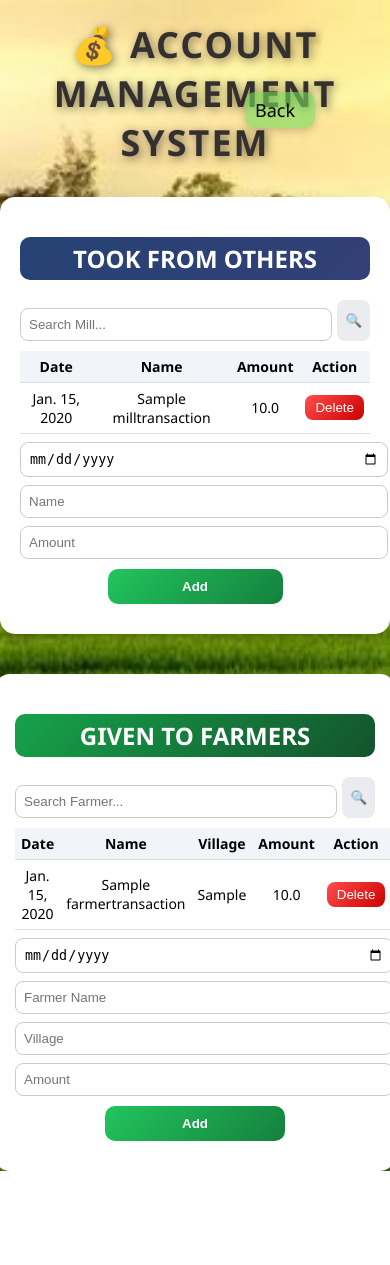
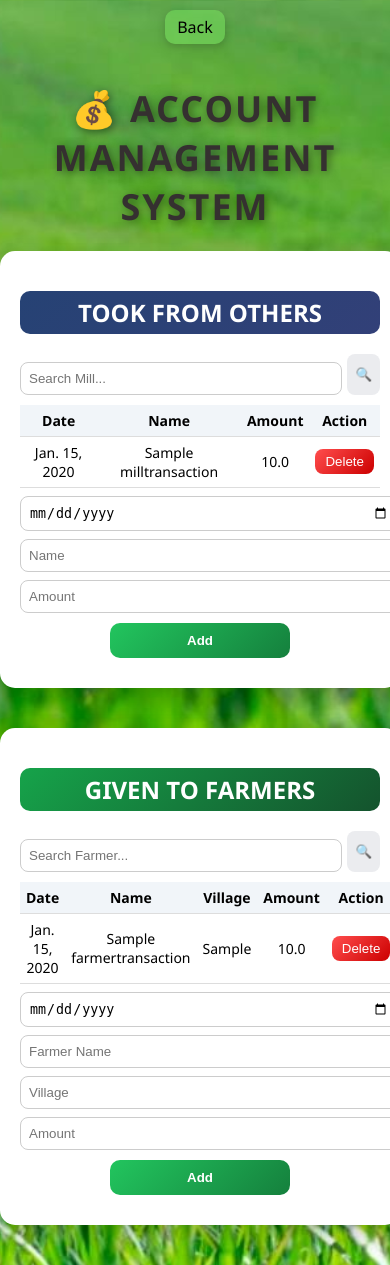
Before and after one commit to saireddy2005/agriportal, a Django app: page /account-management/ in a window 390 px wide; the page is wider, and only the part inside the window is pictured. Before the commit the page ends 1171 px from the top of that part, so only its background shows below. Run offline with Django 5.2, Linux system fonts and the light colour scheme; a user stored in the database is signed in; tables that the repository leaves empty hold one stand-in row (values such as "Sample post").

Commit message:
fixed mobile layout and back button and title

```diff
--- a/core/templates/core/account_management.html
+++ b/core/templates/core/account_management.html
@@ -3,28 +3,52 @@
 <head>
     <title>Account Management</title>
 
+    <!-- ✅ MOBILE SUPPORT -->
+    <meta name="viewport" content="width=device-width, initial-scale=1.0">
+
     <style>
         body {
             margin: 0;
             font-family: 'Segoe UI', sans-serif;
+
+            background: url("/media/paddy3.jpeg") no-repeat center center fixed;
+            background-size: cover;
+            min-height: 100vh;
         }
 
-        /* BACKGROUND FIX */
-        body {
-
-background-image:url("/media/paddy.jpg");
-            background-size: cover;
-        }
-
-        /* 🔥 STYLISH TITLE */
+        /* TITLE */
         .title {
             text-align: center;
             font-size: 36px;
             font-weight: bold;
-            margin-top: 20px;
+            margin-top: 40px;
             color: rgb(53, 48, 48);
             text-shadow: 2px 2px 10px rgba(0,0,0,0.5);
             letter-spacing: 2px;
+        }
+
+        /* ✅ BACK BUTTON FIX (CENTER + MOVING) */
+        .back-container {
+            display: flex;
+            justify-content: center;
+            margin-top: 10px;
+        }
+
+        .back-btn {
+            background: rgba(118, 218, 93, 0.6);
+            color: black;
+            padding: 6px 12px;
+            border-radius: 10px;
+            text-decoration: none;
+            font-weight: 500;
+            box-shadow: 0 3px 8px rgba(0,0,0,0.2);
+            font-size: 16px;
+            transition: 0.3s;
+        }
+
+        .back-btn:hover {
+            background: #7ad474;
+            transform: scale(1.05);
         }
 
         /* CONTAINER */
@@ -34,6 +58,21 @@ background-image:url("/media/paddy.jpg");
             gap: 40px;
             margin-top: 30px;
             flex-wrap: wrap;
+            align-items: flex-start;
+            padding-bottom: 40px;
+        }
+
+        /* MOBILE FIX */
+        @media (max-width: 768px) {
+            .container {
+                flex-direction: column;
+                align-items: center;
+                margin-top: 20px;
+            }
+
+            .box {
+                width: 90%;
+            }
         }
 
         /* CARD */
@@ -45,7 +84,6 @@ background-image:url("/media/paddy.jpg");
             box-shadow: 0 10px 25px rgba(0,0,0,0.2);
         }
 
-        /* HEADERS */
         .box h2 {
             text-align: center;
             padding: 5px;
@@ -55,14 +93,12 @@ background-image:url("/media/paddy.jpg");
 
         .mill-title {
             background: linear-gradient(135deg, #264274, #324078);
-
         }
 
         .farmer-title {
             background: linear-gradient(135deg, #16a34a, #14532d);
         }
 
-        /* SEARCH */
         .search-bar {
             display: flex;
             gap: 5px;
@@ -79,13 +115,11 @@ background-image:url("/media/paddy.jpg");
         .search-btn {
             padding: 5px 8px;
             background: #ebecef;
-            color: white;
             border: none;
             border-radius: 8px;
             cursor: pointer;
         }
 
-        /* TABLE */
         table {
             width: 100%;
             border-collapse: collapse;
@@ -103,7 +137,6 @@ background-image:url("/media/paddy.jpg");
             background: #f1f5f9;
         }
 
-        /* INPUTS */
         input {
             width: 100%;
             padding: 8px;
@@ -112,7 +145,13 @@ background-image:url("/media/paddy.jpg");
             border: 1px solid #ccc;
         }
 
-        /* ADD BUTTON (SMALL WIDTH) */
+        /* ✅ MOBILE DATE FIX */
+        input[type="date"] {
+            appearance: auto;
+            -webkit-appearance: auto;
+            background: white;
+        }
+
         .add-btn {
             width: 50%;
             margin: 10px auto;
@@ -126,7 +165,6 @@ background-image:url("/media/paddy.jpg");
             font-weight: bold;
         }
 
-        /* DELETE BUTTON */
         .delete-btn {
             background: linear-gradient(135deg, #ff4d4d, #cc0000);
             color: white;
@@ -139,41 +177,16 @@ background-image:url("/media/paddy.jpg");
         .delete-btn:hover {
             transform: scale(1.05);
         }
-.top-bar {
-    position: absolute;
-    top: 20px;
-    left: 20px;
-}
 
-.back-btn {
-position: absolute;
-left: 260px;
-top: 90px;
-transform: translate(-50%,-50%);
-
-   background:rgba(118, 218, 93, 0.6);
-    color: black;
-    padding: 6px 10px;
-    width: 50px;
-    border-radius: 10px;
-    text-decoration: none;
-    font-weight: 500;
-    box-shadow: 0 3px 8px rgba(0,0,0,0.2);
-    font-size: 18px;
-    transition: 0.3s;
-
-}
-
-.back-btn:hover {
-    background: #7ad474;
-    transform: translate(-50%,-50%);scale :(1.05);
-}
     </style>
 </head>
-<div class="top-bar">
+
+<body>
+
+<!-- ✅ CENTERED BACK BUTTON -->
+<div class="back-container">
     <a href="{% url 'profile' %}" class="back-btn">Back</a>
 </div>
-<body>
 
 <div class="title">💰 ACCOUNT MANAGEMENT SYSTEM</div>
 
@@ -183,13 +196,11 @@ transform: translate(-50%,-50%);
     <div class="box">
         <h2 class="mill-title">TOOK FROM OTHERS</h2>
 
-        <!-- SEARCH -->
         <form method="GET" class="search-bar">
             <input type="text" name="mill_search" placeholder="Search Mill...">
             <button class="search-btn">🔍</button>
         </form>
 
-        <!-- TABLE -->
         <table>
             <tr>
                 <th>Date</th>
@@ -213,33 +224,24 @@ transform: translate(-50%,-50%);
             {% endfor %}
         </table>
 
-        <!-- ADD -->
         <form method="POST">
             {% csrf_token %}
             <input type="date" name="mill_date" required>
-
-            <!-- ONLY TEXT -->
-            <input type="text" name="mill_name" pattern="[A-Za-z ]+" title="Only letters allowed" placeholder="Name" required>
-
-            <!-- DECIMAL ALLOWED -->
+            <input type="text" name="mill_name" pattern="[A-Za-z ]+" placeholder="Name" required>
             <input type="number" step="0.01" name="mill_amount" placeholder="Amount" required>
-
             <button class="add-btn" name="mill_submit">Add</button>
         </form>
     </div>
-
 
     <!-- FARMER BOX -->
     <div class="box">
         <h2 class="farmer-title">GIVEN TO FARMERS</h2>
 
-        <!-- SEARCH -->
         <form method="GET" class="search-bar">
             <input type="text" name="farmer_search" placeholder="Search Farmer...">
             <button class="search-btn">🔍</button>
         </form>
 
-        <!-- TABLE -->
         <table>
             <tr>
                 <th>Date</th>
@@ -265,20 +267,12 @@ transform: translate(-50%,-50%);
             {% endfor %}
         </table>
 
-        <!-- ADD -->
         <form method="POST">
             {% csrf_token %}
             <input type="date" name="farmer_date" required>
-
-            <!-- ONLY TEXT -->
-            <input type="text" name="farmer_name" pattern="[A-Za-z ]+" title="Only letters allowed" placeholder="Farmer Name" required>
-
-            <!-- ONLY TEXT -->
-            <input type="text" name="village" pattern="[A-Za-z ]+" title="Only letters allowed" placeholder="Village" required>
-
-            <!-- DECIMAL -->
+            <input type="text" name="farmer_name" pattern="[A-Za-z ]+" placeholder="Farmer Name" required>
+            <input type="text" name="village" pattern="[A-Za-z ]+" placeholder="Village" required>
             <input type="number" step="0.01" name="farmer_amount" placeholder="Amount" required>
-
             <button class="add-btn" name="farmer_submit">Add</button>
         </form>
     </div>
```
